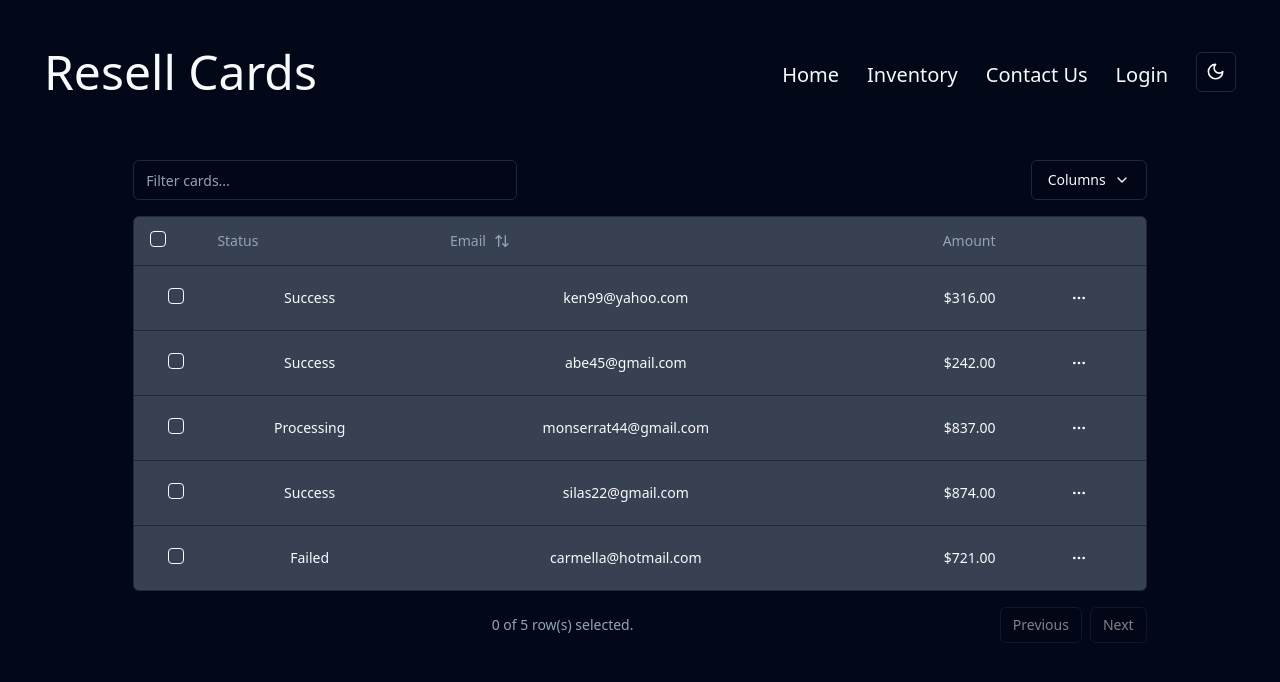
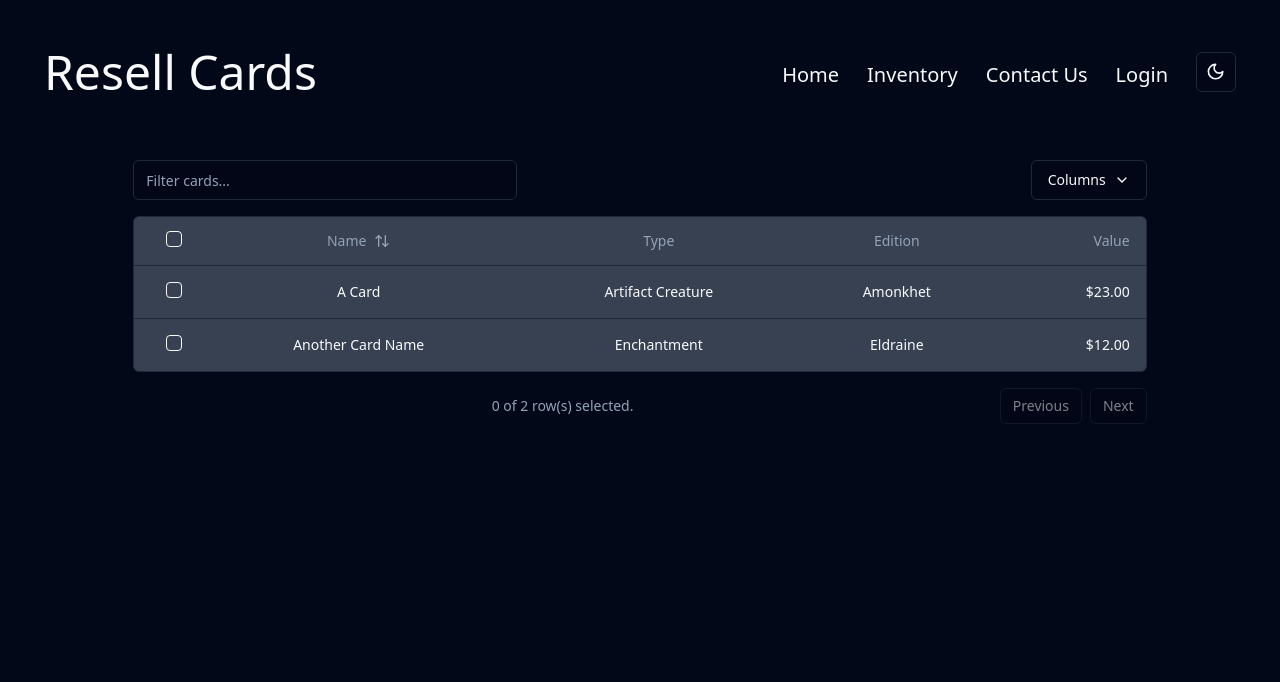
Before and after one commit to yoman321/resell-cards-frontend, a React (Vite) app: page /inventory in a window 1280 px wide. Shown: the top 682 px of the page. Built offline with nearby package versions, Linux system fonts and the light colour scheme.

Commit message:
updated table for inventory

```diff
--- a/src/components/pages/Inventory.tsx
+++ b/src/components/pages/Inventory.tsx
@@ -33,48 +33,35 @@ import {
   TableHeader,
   TableRow,
 } from "@/components/ui/table";
+import { string } from "prop-types";
 
-const data: Payment[] = [
+//dummy data to be deleted later
+type Card = {
+  id: string;
+  name: string;
+  type: string;
+  edition: string;
+  value: number;
+};
+
+const data: Card[] = [
   {
     id: "m5gr84i9",
-    amount: 316,
-    status: "success",
-    email: "ken99@yahoo.com",
+    name: "A Card",
+    type: "Artifact Creature",
+    edition: "Amonkhet",
+    value: 23,
   },
   {
-    id: "3u1reuv4",
-    amount: 242,
-    status: "success",
-    email: "Abe45@gmail.com",
-  },
-  {
-    id: "derv1ws0",
-    amount: 837,
-    status: "processing",
-    email: "Monserrat44@gmail.com",
-  },
-  {
-    id: "5kma53ae",
-    amount: 874,
-    status: "success",
-    email: "Silas22@gmail.com",
-  },
-  {
-    id: "bhqecj4p",
-    amount: 721,
-    status: "failed",
-    email: "carmella@hotmail.com",
+    id: "m5gr8423",
+    name: "Another Card Name",
+    type: "Enchantment",
+    edition: "Eldraine",
+    value: 12,
   },
 ];
 
-type Payment = {
-  id: string;
-  amount: number;
-  status: "pending" | "processing" | "success" | "failed";
-  email: string;
-};
-
-const columns: ColumnDef<Payment>[] = [
+const columns: ColumnDef<Card>[] = [
   {
     id: "select",
     header: ({ table }) => (
@@ -98,32 +85,35 @@ const columns: ColumnDef<Payment>[] = [
     enableHiding: false,
   },
   {
-    accessorKey: "status",
-    header: "Status",
-    cell: ({ row }) => (
-      <div className="capitalize">{row.getValue("status")}</div>
-    ),
-  },
-  {
-    accessorKey: "email",
+    accessorKey: "name",
     header: ({ column }) => {
       return (
         <Button
           variant="ghost"
           onClick={() => column.toggleSorting(column.getIsSorted() === "asc")}
         >
-          Email
+          Name
           <ArrowUpDown className="ml-2 h-4 w-4" />
         </Button>
       );
     },
-    cell: ({ row }) => <div className="lowercase">{row.getValue("email")}</div>,
+    cell: ({ row }) => <div>{row.getValue("name")}</div>,
   },
   {
-    accessorKey: "amount",
-    header: () => <div className="text-right">Amount</div>,
+    accessorKey: "type",
+    header: "Type",
+    cell: ({ row }) => <div>{row.getValue("type")}</div>,
+  },
+  {
+    accessorKey: "edition",
+    header: "Edition",
+    cell: ({ row }) => <div>{row.getValue("edition")}</div>,
+  },
+  {
+    accessorKey: "value",
+    header: () => <div className="text-right">Value</div>,
     cell: ({ row }) => {
-      const amount = parseFloat(row.getValue("amount"));
+      const amount = parseFloat(row.getValue("value"));
 
       // Format the amount as a dollar amount
       const formatted = new Intl.NumberFormat("en-US", {
@@ -132,35 +122,6 @@ const columns: ColumnDef<Payment>[] = [
       }).format(amount);
 
       return <div className="text-right font-medium">{formatted}</div>;
-    },
-  },
-  {
-    id: "actions",
-    enableHiding: false,
-    cell: ({ row }) => {
-      const payment = row.original;
-
-      return (
-        <DropdownMenu>
-          <DropdownMenuTrigger asChild>
-            <Button variant="ghost" className="h-8 w-8 p-0">
-              <span className="sr-only">Open menu</span>
-              <MoreHorizontal className="h-4 w-4" />
-            </Button>
-          </DropdownMenuTrigger>
-          <DropdownMenuContent align="end">
-            <DropdownMenuLabel>Actions</DropdownMenuLabel>
-            <DropdownMenuItem
-              onClick={() => navigator.clipboard.writeText(payment.id)}
-            >
-              Copy payment ID
-            </DropdownMenuItem>
-            <DropdownMenuSeparator />
-            <DropdownMenuItem>View customer</DropdownMenuItem>
-            <DropdownMenuItem>View payment details</DropdownMenuItem>
-          </DropdownMenuContent>
-        </DropdownMenu>
-      );
     },
   },
 ];
@@ -238,7 +199,7 @@ const Inventory = () => {
               <TableRow key={headerGroup.id}>
                 {headerGroup.headers.map((header) => {
                   return (
-                    <TableHead key={header.id}>
+                    <TableHead className="text-center" key={header.id}>
                       {header.isPlaceholder
                         ? null
                         : flexRender(
```
